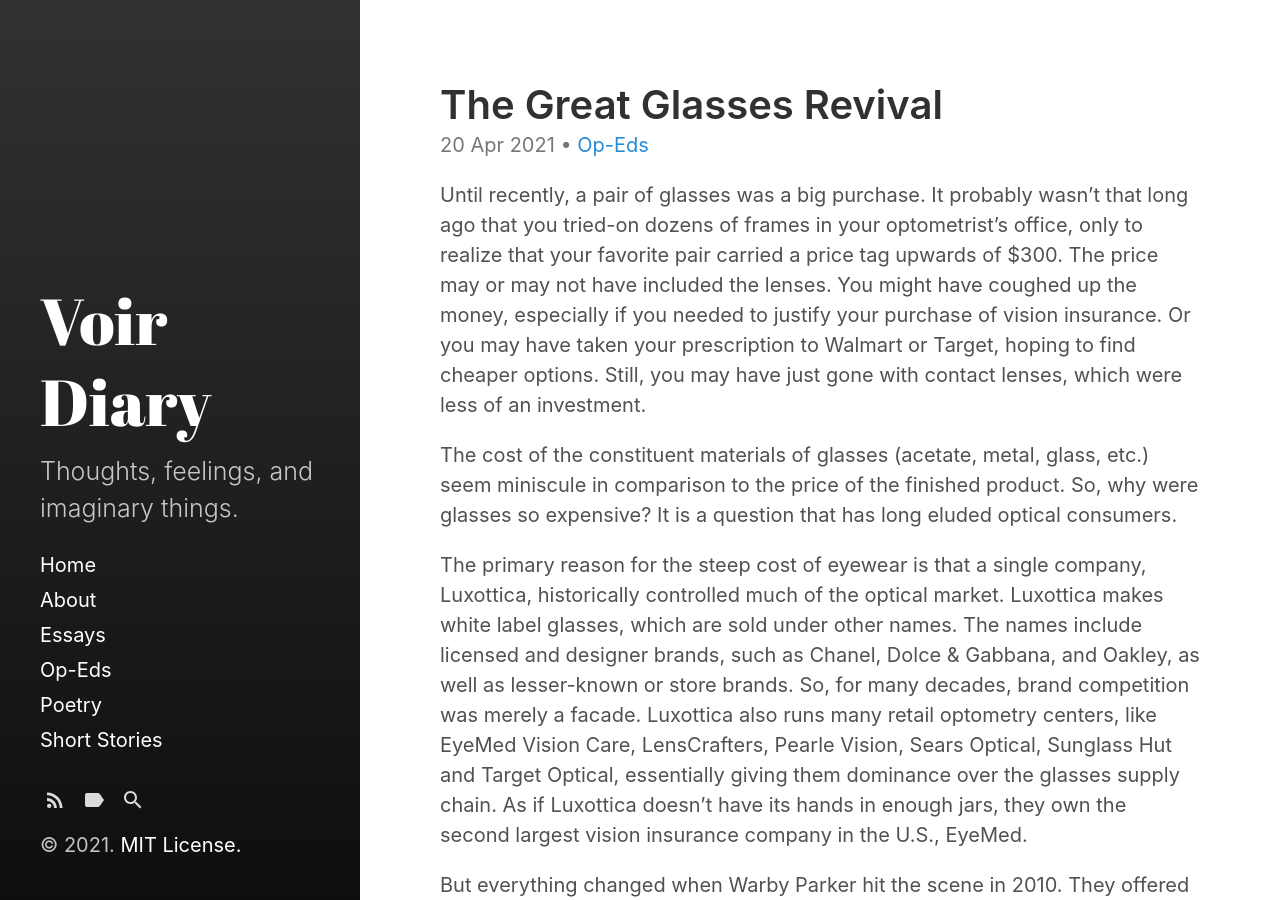
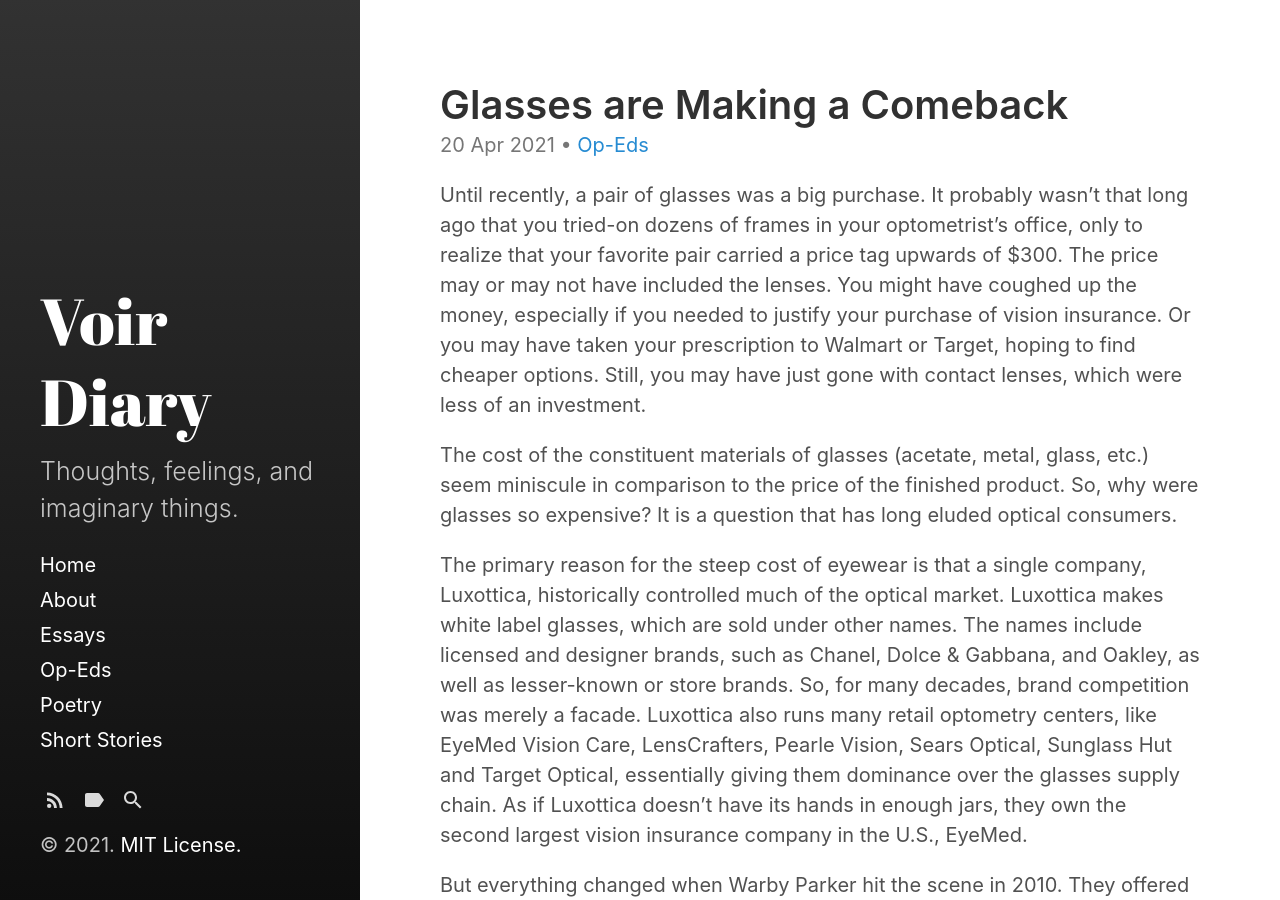
Before and after one commit to VoirDiary/VoirDiary, a Jekyll site: the page built from _posts/2021-04-20-Glasses.md, in a window 1280 px wide and 900 px high. Built offline with Jekyll 4.4.1, drawn with Linux system fonts in a browser that asks for light colours.

Commit message:
Update 2021-04-20-Glasses.md

```diff
--- a/_posts/2021-04-20-Glasses.md
+++ b/_posts/2021-04-20-Glasses.md
@@ -1,6 +1,6 @@
 ---
 layout: post
-title: "The Great Glasses Revival"
+title: "Glasses are Making a Comeback"
 categories:
   - Op-Eds
 tags:
```
